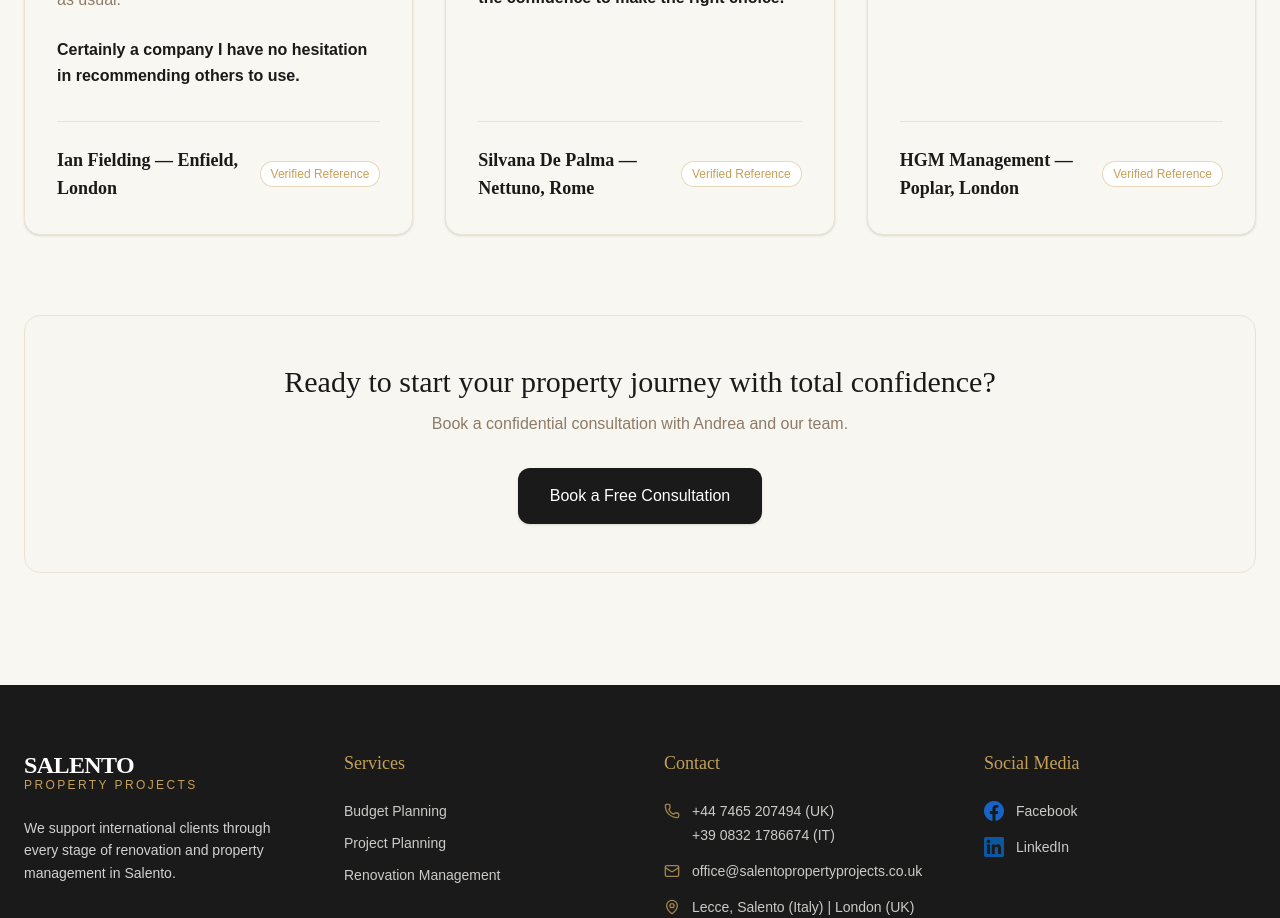
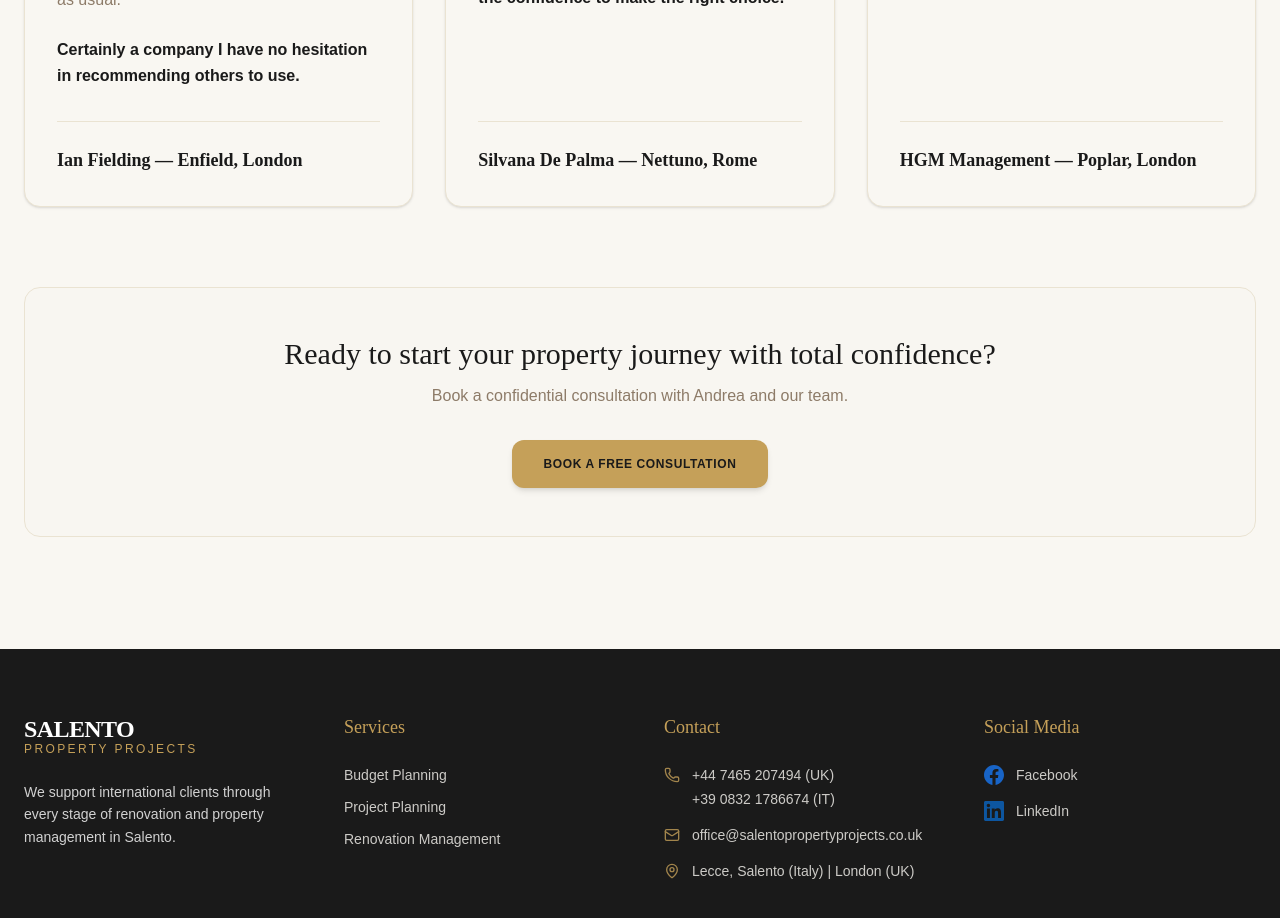
Before and after one commit to mazzuccowow-web/salento-property-projects, a React (Vite) app: page /testimonials in a window 1280 px wide. Shown: the part 920-1838 px from the top of the page. Built offline with nearby package versions, Linux system fonts and the light colour scheme.

Commit message:
Update Testimonials.tsx

```diff
--- a/src/pages/Testimonials.tsx
+++ b/src/pages/Testimonials.tsx
@@ -92,7 +92,7 @@ export default function Testimonials() {
               transition={{ delay: index * 0.12, duration: 0.5 }}
               className="bg-brand-beige border border-brand-sand rounded-2xl p-8 relative flex flex-col justify-between shadow-sm hover:shadow-md transition-shadow"
             >
-              {/* Filigrana */}
+              {/* Filigrana virgoletta */}
               <span className="absolute top-6 right-8 text-7xl font-serif text-brand-gold/20 select-none leading-none pointer-events-none">
                 “
               </span>
@@ -116,16 +116,11 @@ export default function Testimonials() {
                 </blockquote>
               </div>
 
-              {/* Client Signature: Nome — Zona, Città */}
-              <div className="pt-6 border-t border-brand-sand flex items-center justify-between gap-3">
-                <div>
-                  <h3 className="text-base md:text-lg font-serif font-bold text-brand-black">
-                    {item.author}
-                  </h3>
-                </div>
-                <span className="text-xs text-brand-gold border border-brand-gold/40 px-2.5 py-1 rounded-full font-medium whitespace-nowrap bg-brand-white">
-                  {t('testimonials.verifiedBadge')}
-                </span>
+              {/* Client Signature: Nome — Zona, Città (Senza badge) */}
+              <div className="pt-6 border-t border-brand-sand">
+                <h3 className="text-base md:text-lg font-serif font-bold text-brand-black">
+                  {item.author}
+                </h3>
               </div>
             </motion.div>
           ))}
@@ -144,9 +139,10 @@ export default function Testimonials() {
           <p className="text-brand-taupe font-light mb-8 max-w-xl mx-auto">
             {t('testimonials.ctaSubtitle')}
           </p>
+          {/* Bottone dorato/arancio in stile brand */}
           <Link
             to="/contact"
-            className="inline-block bg-brand-black text-brand-white px-8 py-4 rounded-xl font-medium hover:bg-brand-gold transition-colors shadow-sm"
+            className="inline-block bg-brand-gold text-brand-black px-8 py-4 rounded-xl font-bold text-xs tracking-wider uppercase hover:bg-brand-black hover:text-brand-white transition-all shadow-md"
           >
             {t('testimonials.ctaButton')}
           </Link>
```
